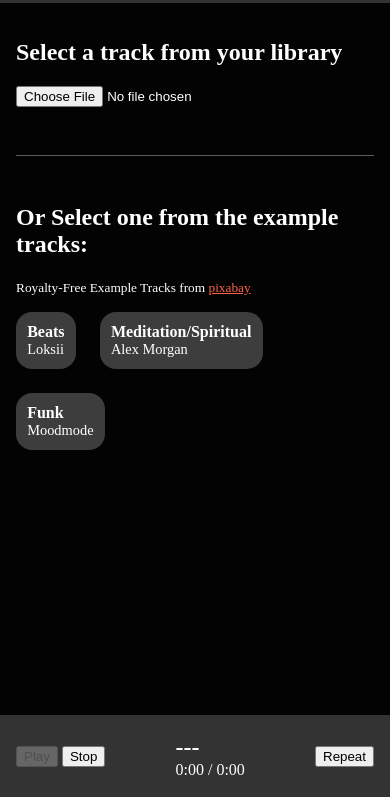
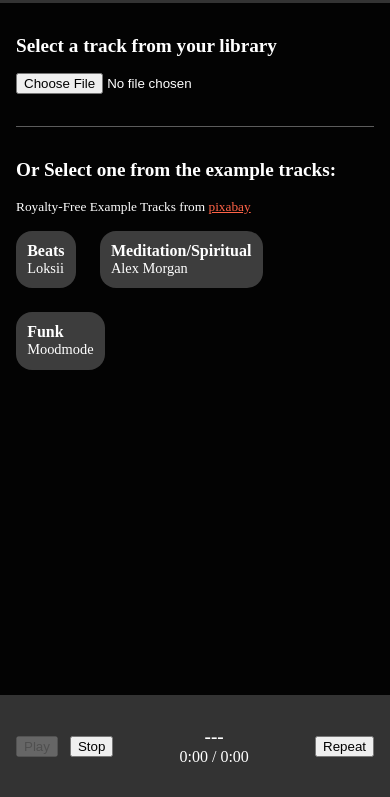
Before and after one commit to Hectorleon96/music-player, a website built with Vite: page index.html in a window 390 px wide. Shown: the part 47-844 px from the top of the page. Built offline with nearby package versions, Linux system fonts and the light colour scheme.

Commit message:
improve mobile layout

```diff
--- a/index.html
+++ b/index.html
@@ -50,7 +50,7 @@
           <span id="track-duration">0:00</span>
         </div>
 
-        <div class="player-extra-config">
+        <div class="control player-extra-config">
           <input
             type="range"
             id="volumen-input"
--- a/src/playerView.ts
+++ b/src/playerView.ts
@@ -15,8 +15,8 @@ export class PlayerView {
     playbackBtn.textContent = text;
   }
 
-  updateTrackInfo(file: File | null) {
-    this.trackNameElement.textContent = `Name: ${file?.name}`;
+  updateTrackInfo(file: File) {
+    this.trackNameElement.textContent = file.name;
   }
 
   updateTrackDuration(duration: string | number) {
--- a/src/style.css
+++ b/src/style.css
@@ -1,5 +1,5 @@
 :root {
-  --header-height: 50px;
+  --header-height: 70px;
 }
 
 * {
@@ -16,15 +16,15 @@ header {
   display: flex;
   align-items: center;
   padding-inline: 2rem;
-  height: var(--header-height);
+  height: calc(var(--header-height) - 20px);
   background-color: #333;
 }
 
 main {
   display: flex;
   flex-direction: column;
-  height: calc(100dvh - var(--header-height));
-  overflow: hidden;
+  height: calc(100dvh - (var(--header-height) - 20px));
+  overflow-y: auto;
 }
 
 section {
@@ -59,14 +59,22 @@ button:disabled {
   align-items: center;
   justify-content: space-between;
   padding-inline: 2rem;
+  gap: 1rem;
   height: calc(var(--header-height) + 2rem);
   background-color: #333;
+}
+
+.control {
+  display: inline-flex;
+  flex-wrap: wrap;
+  align-items: center;
+  gap: 12px;
 }
 
 .separator {
   background-color: #5c5c5c;
   height: 1px;
-  margin: 3rem 0px;
+  margin: 2rem 0px;
 }
 
 .pixabay-link {
@@ -105,6 +113,11 @@ button:disabled {
   background-color: #5c5c5c;
 }
 
+.track-time-data {
+  text-align: center;
+  flex: 1 1 0%;
+}
+
 @media (max-width: 768px) {
   #volumen-input {
     display: none;
@@ -117,6 +130,11 @@ button:disabled {
     padding: 1rem;
   }
 
+  h2,
+  h3 {
+    font-size: 1.2rem;
+  }
+
   .controls {
     padding-inline: 1rem;
   }
```
Also changed, not shown: src/assets/pause.png (deleted), src/assets/play.png (deleted).
